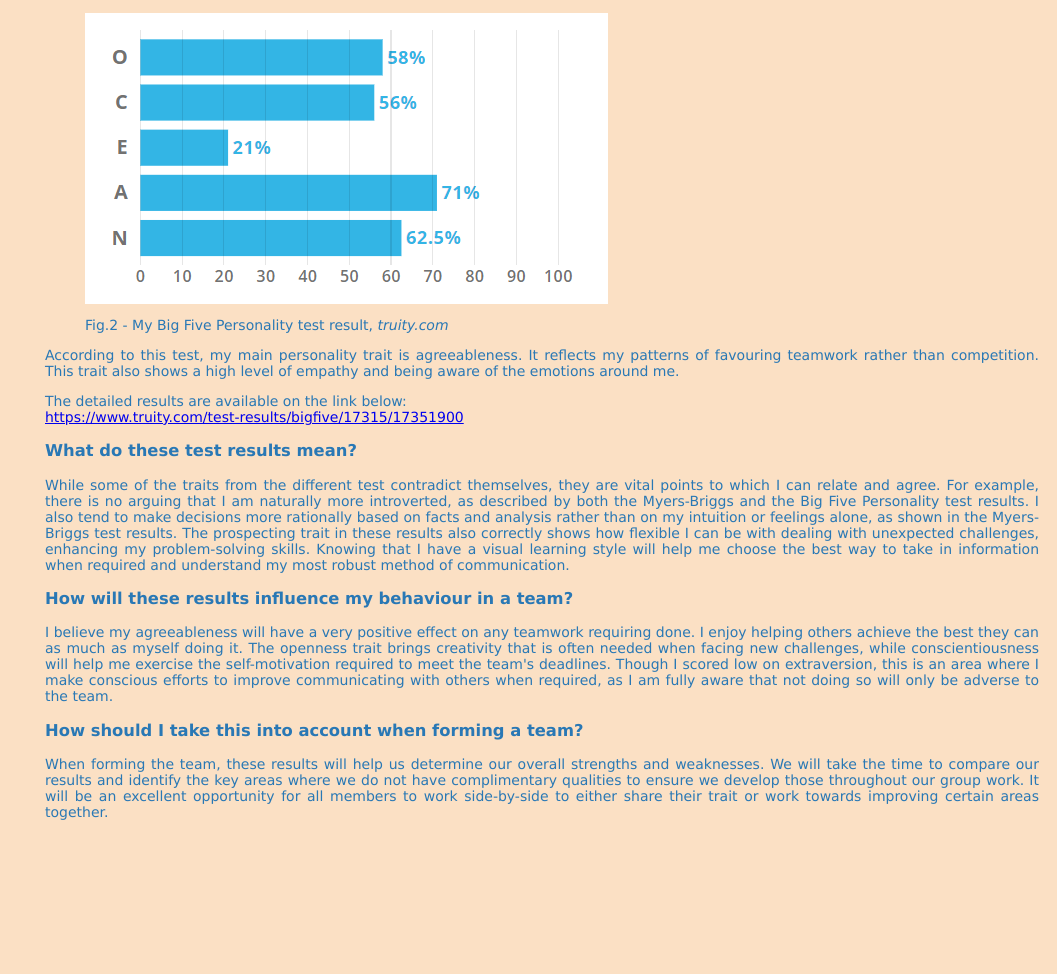
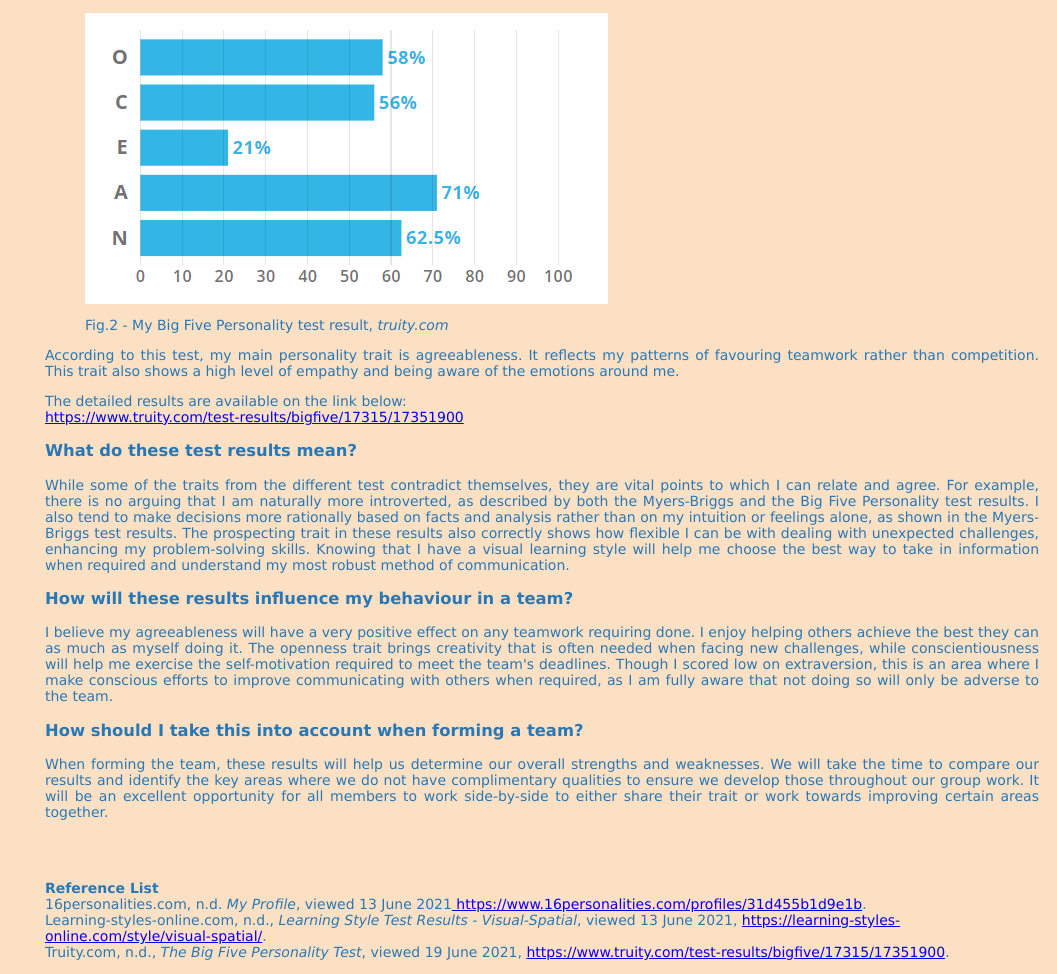
Before and after one commit to mariusgontran/my_profile, a plain HTML site: page profile.html in a window 1280 px wide. Shown: the part 1425-2399 px from the top of the page, without its empty margins (223-1280 px from the left). Before the commit the page ends 2299 px from the top, so only its background shows below. Drawn offline with Linux system fonts and the light colour scheme.

Commit message:
Update profile.html

```diff
--- a/profile.html
+++ b/profile.html
@@ -141,6 +141,15 @@ body  {
   either share their trait or work towards improving certain areas together.</p>
   <br><br>
 
+  <p align="left"><b>Reference List</b>
+    <br> 16personalities.com, n.d. <i> My Profile</i>, viewed 13 June 2021<a href="https://www.16personalities.com/profiles/31d455b1d9e1b">
+ https://www.16personalities.com/profiles/31d455b1d9e1b</a>.
+    <br>Learning-styles-online.com, n.d., <i> Learning Style Test Results - Visual-Spatial</i>, viewed 13 June 2021, <a href=" https://learning-styles-online.com/style/visual-spatial/">
+  https://learning-styles-online.com/style/visual-spatial/</a>.
+    <br>Truity.com, n.d., <i>The Big Five Personality Test</i>, viewed 19 June 2021, <a href=
+ "https://www.truity.com/test-results/bigfive/17315/17351900">
+ https://www.truity.com/test-results/bigfive/17315/17351900</a>.
+     </p>
 </div>
 </body>
 </html>
```
